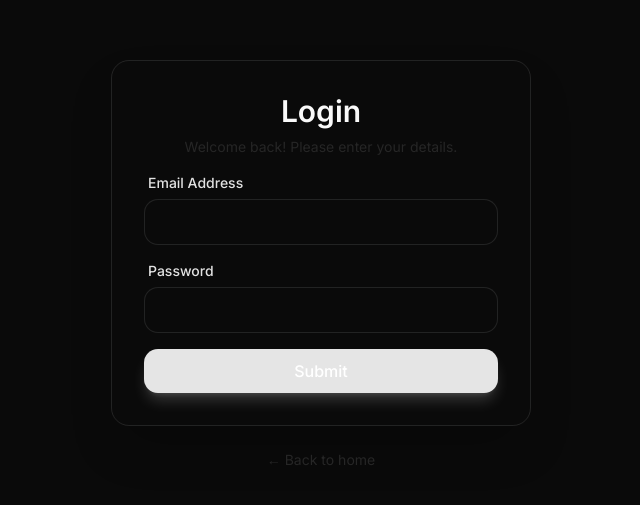
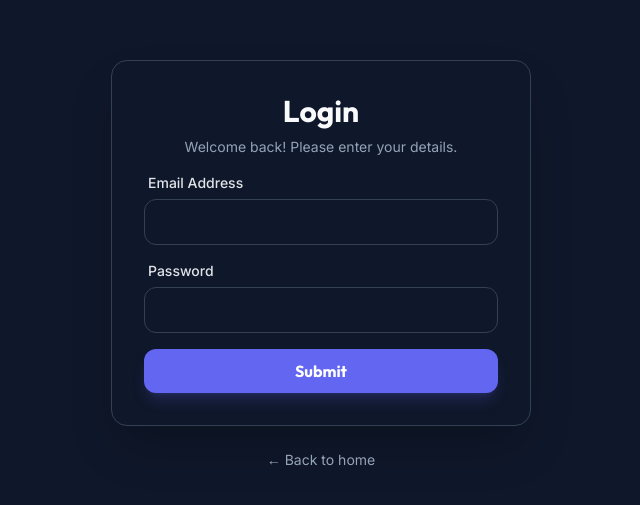
Before and after one commit to anku-07/panelix, a Next.js app: page /auth/login in a window 1280 px wide. Shown: the part 135-640 px from the top of the page, without its empty margins (319-959 px from the left). Built offline with nearby package versions, Linux system fonts and the light colour scheme.

Commit message:
feat: implement dashboard layout with header, sidebar, and global theme styles

```diff
--- a/app/globals.css
+++ b/app/globals.css
@@ -6,105 +6,65 @@
 /* enable dark mode using class */
 @custom-variant dark (&:is(.dark *));
 
+
+
 :root {
+ --background: #ffffff;
+  --foreground: #0f172a;
 
-  --primary: oklch(0.205 0 0);
-  --primary-foreground: oklch(0.985 0 0);
+  --primary: #4f46e5;
+  --primary-foreground: #ffffff;
 
-  --secondary: oklch(0.97 0 0);
-  --secondary-foreground: oklch(0.205 0 0);
+  --secondary: #64748b;
+  --secondary-foreground: #ffffff;
 
-  --accent: oklch(0.97 0 0);
-  --accent-foreground: oklch(0.205 0 0);
+  --accent: #e11d48;
+  --accent-foreground: #ffffff;
 
-  --muted: oklch(0.97 0 0);
-  --muted-foreground: oklch(0.556 0 0);
+  --muted: #f1f5f9;
+  --muted-foreground: #64748b;
 
-  --card: oklch(1 0 0);
-  --card-foreground: oklch(0.145 0 0);
+  --card: #ffffff;
+  --card-foreground: #0f172a;
 
-  --popover: oklch(1 0 0);
-  --popover-foreground: oklch(0.145 0 0);
+  --popover: #ffffff;
+  --popover-foreground: #0f172a;
 
-  --border: oklch(0.922 0 0);
-  --input: oklch(0.922 0 0);
-  --ring: oklch(0.708 0 0);
+  --border: #e2e8f0;
+  --input: #e2e8f0;
+  --ring: #4f46e5;
 
-  --radius: 0.625rem;
-
-  --background: oklch(1 0 0);
-
-  --foreground: oklch(0.145 0 0);
-
-  --destructive: oklch(0.577 0.245 27.325);
-
-  --chart-1: oklch(0.87 0 0);
-
-  --chart-2: oklch(0.556 0 0);
-
-  --chart-3: oklch(0.439 0 0);
-
-  --chart-4: oklch(0.371 0 0);
-
-  --chart-5: oklch(0.269 0 0);
-
-  --sidebar: oklch(0.985 0 0);
-
-  --sidebar-foreground: oklch(0.145 0 0);
-
-  --sidebar-primary: oklch(0.205 0 0);
-
-  --sidebar-primary-foreground: oklch(0.985 0 0);
-
-  --sidebar-accent: oklch(0.97 0 0);
-
-  --sidebar-accent-foreground: oklch(0.205 0 0);
-
-  --sidebar-border: oklch(0.922 0 0);
-
-  --sidebar-ring: oklch(0.708 0 0);
+  --radius: 0.75rem;
 }
 
 .dark {
-  --background: oklch(0.145 0 0);
-  --foreground: oklch(0.985 0 0);
+  --background: #0f172a;
+  --foreground: #f8fafc;
 
-  --primary: oklch(0.922 0 0);
-  --primary-foreground: oklch(0.205 0 0);
+  --primary: #6366f1;
+  --primary-foreground: #ffffff;
 
-  --secondary: oklch(0.269 0 0);
-  --secondary-foreground: oklch(0.985 0 0);
+  --secondary: #94a3b8;
+  --secondary-foreground: #0f172a;
 
-  --accent: oklch(0.269 0 0);
-  --accent-foreground: oklch(0.985 0 0);
+  --accent: #f43f5e;
+  --accent-foreground: #ffffff;
 
-  --muted: oklch(0.269 0 0);
-  --muted-foreground: oklch(0.708 0 0);
+  --muted: #1e293b;
+  --muted-foreground: #94a3b8;
 
-  --card: oklch(0.205 0 0);
-  --card-foreground: oklch(0.985 0 0);
+  --card: #1e293b;
+  --card-foreground: #f8fafc;
 
-  --popover: oklch(0.205 0 0);
-  --popover-foreground: oklch(0.985 0 0);
+  --popover: #1e293b;
+  --popover-foreground: #f8fafc;
 
-  --border: oklch(1 0 0 / 10%);
-  --input: oklch(1 0 0 / 15%);
-  --ring: oklch(0.556 0 0);
-  --destructive: oklch(0.704 0.191 22.216);
-  --chart-1: oklch(0.87 0 0);
-  --chart-2: oklch(0.556 0 0);
-  --chart-3: oklch(0.439 0 0);
-  --chart-4: oklch(0.371 0 0);
-  --chart-5: oklch(0.269 0 0);
-  --sidebar: oklch(0.205 0 0);
-  --sidebar-foreground: oklch(0.985 0 0);
-  --sidebar-primary: oklch(0.488 0.243 264.376);
-  --sidebar-primary-foreground: oklch(0.985 0 0);
-  --sidebar-accent: oklch(0.269 0 0);
-  --sidebar-accent-foreground: oklch(0.985 0 0);
-  --sidebar-border: oklch(1 0 0 / 10%);
-  --sidebar-ring: oklch(0.556 0 0);
+  --border: #334155;
+  --input: #334155;
+  --ring: #6366f1;
 }
+
+
 
 @theme inline {
   --color-background: var(--background);
@@ -132,30 +92,8 @@
   --color-input: var(--input);
   --color-ring: var(--ring);
 
-  --font-heading: var(--font-sans);
+  --font-heading: "Outfit", sans-serif;
   --font-body: "Inter", sans-serif;
-  --font-sans: var(--font-sans);
-  --color-sidebar-ring: var(--sidebar-ring);
-  --color-sidebar-border: var(--sidebar-border);
-  --color-sidebar-accent-foreground: var(--sidebar-accent-foreground);
-  --color-sidebar-accent: var(--sidebar-accent);
-  --color-sidebar-primary-foreground: var(--sidebar-primary-foreground);
-  --color-sidebar-primary: var(--sidebar-primary);
-  --color-sidebar-foreground: var(--sidebar-foreground);
-  --color-sidebar: var(--sidebar);
-  --color-chart-5: var(--chart-5);
-  --color-chart-4: var(--chart-4);
-  --color-chart-3: var(--chart-3);
-  --color-chart-2: var(--chart-2);
-  --color-chart-1: var(--chart-1);
-  --color-destructive: var(--destructive);
-  --radius-sm: calc(var(--radius) * 0.6);
-  --radius-md: calc(var(--radius) * 0.8);
-  --radius-lg: var(--radius);
-  --radius-xl: calc(var(--radius) * 1.4);
-  --radius-2xl: calc(var(--radius) * 1.8);
-  --radius-3xl: calc(var(--radius) * 2.2);
-  --radius-4xl: calc(var(--radius) * 2.6);
 }
 
 @layer base {
--- a/layout/DashboardHeader/DashboardHeader.tsx
+++ b/layout/DashboardHeader/DashboardHeader.tsx
@@ -5,6 +5,7 @@ import ManIcon from "@/ui/icons/ManIcon";
 import NotificationIcon from "@/ui/icons/NotificationIcon";
 import { logout } from "@/utils/auth";
 import { useRouter } from "next/navigation";
+import toast from "react-hot-toast";
 
 interface DashboardHeaderProps {
   title: string;
@@ -13,10 +14,9 @@ interface DashboardHeaderProps {
 function DashboardHeader({ title }: DashboardHeaderProps) {
 
   const router = useRouter();
-
-
   const handleLogout = () => {
     logout();
+    toast.success("Logout successful!");
     router.push("/auth/login")
   }
 
--- a/layout/DashboardSidebar/DashboardSidebar.tsx
+++ b/layout/DashboardSidebar/DashboardSidebar.tsx
@@ -64,7 +64,6 @@ function DashboardSidebar() {
 
       {/* 3. User / Profile Section */}
       <div className="p-4 border-t border-border bg-background/50">
-        <Button variant="contained" color="primary" className="w-full" onClick={handleLogout}>Logout</Button>
         <div className="flex items-center gap-3 p-2 rounded-xl hover:bg-background transition-colors cursor-pointer text-left">
           <div className="w-10 h-10 rounded-full bg-secondary/20 border border-border flex items-center justify-center text-foreground font-bold">
             JD
```
Also changed, not shown: 1 other file (tests, documents, lock files or other folders).
